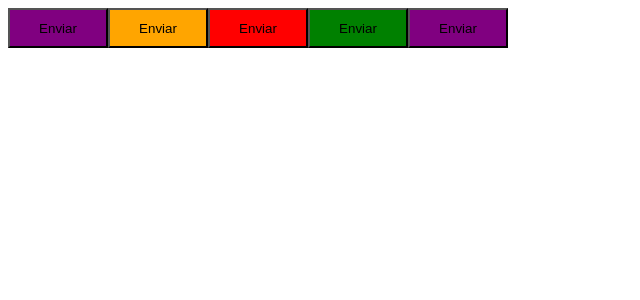
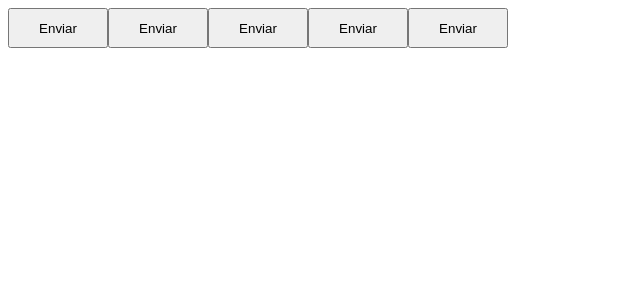
Before and after one commit to josanjohnata/focus-timer, a React (Vite) app: page / in a window 1280 px wide. Shown: the top 300 px of the page, without its empty margins (0-640 px from the left). Built offline with nearby package versions, Linux system fonts and the light colour scheme.

Commit message:
chore: Up development branch

```diff
--- a/src/components/Button/Button.styles.ts
+++ b/src/components/Button/Button.styles.ts
@@ -17,9 +17,9 @@ export const ButtonContainer = styled.button<ButtonContainerProps>`
   width: 100px;
   height: 40px;
 
-  ${props => {
+  /* ${props => {
     return css`
       background-color: ${buttonVariants[props.variant]}
     `
-  }}
+  }} */
 `
```
